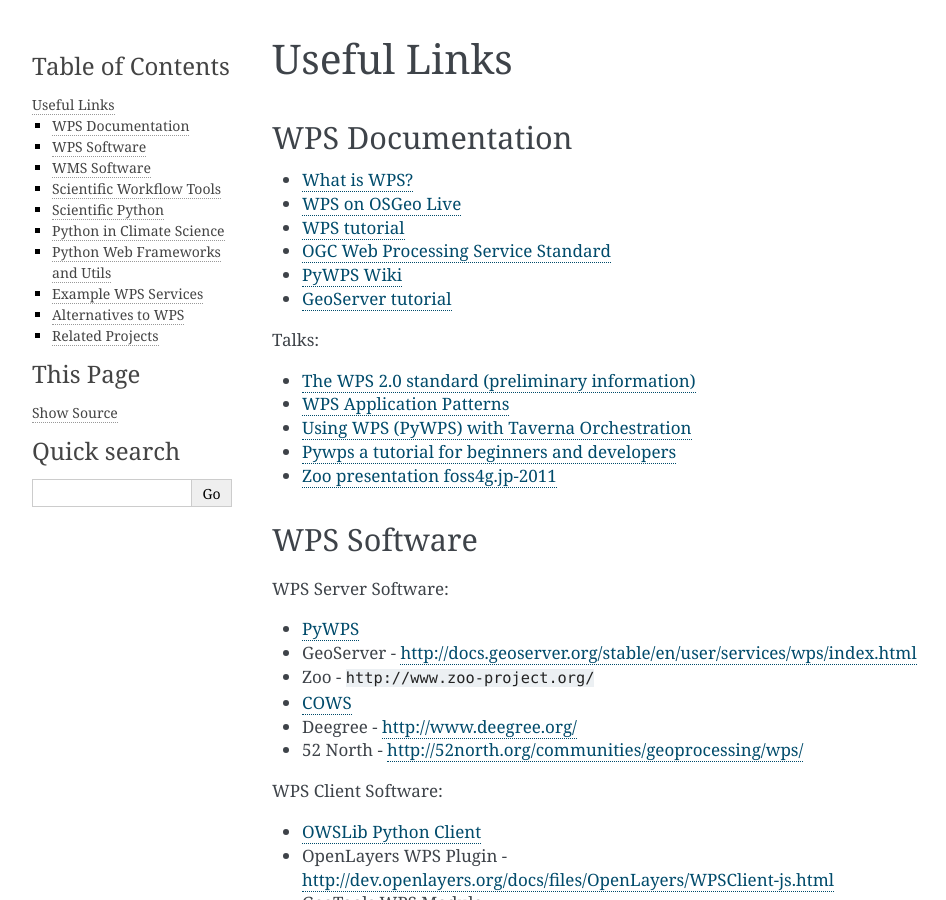
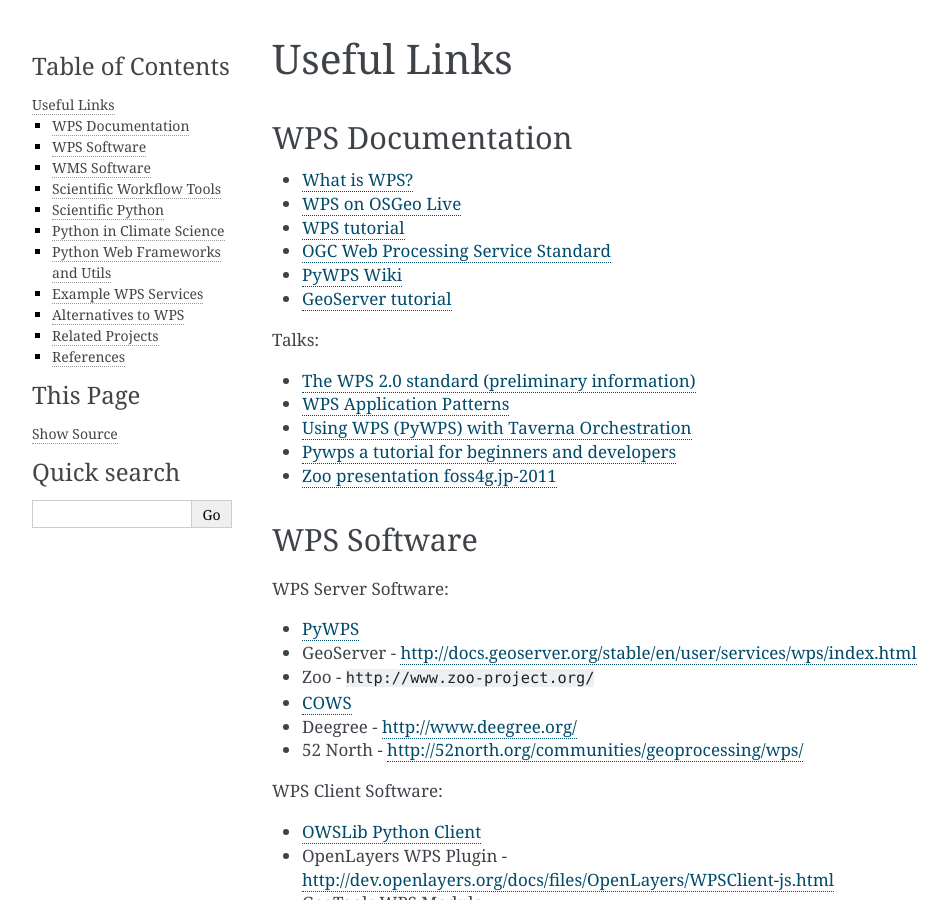
Before and after one commit to bird-house/birdhouse-docs, a Sphinx documentation site: the page built from docs/source/appendix.rst, in a window 1280 px wide and 900 px high. Shown: the whole window, without its empty margins (148-1094 px from the left). Built offline with Sphinx 7.4.7, drawn with Linux system fonts in a browser that asks for light colours.

```diff
--- a/docs/source/appendix.rst
+++ b/docs/source/appendix.rst
@@ -194,3 +194,7 @@ Related Projects
 * http://wps-web1.ceda.ac.uk/ui/home
 * ``https://freva.met.fu-berlin.de/``
 * https://climate.apache.org/
+
+
+References
+==========
--- a/docs/source/conf.py
+++ b/docs/source/conf.py
@@ -32,6 +32,7 @@ extensions = [
     'sphinx.ext.intersphinx',
     'sphinx.ext.todo',
     'sphinx.ext.viewcode',
+    'sphinxcontrib.bibtex'
 ]
 
 # autoapi_type = 'python'
```
